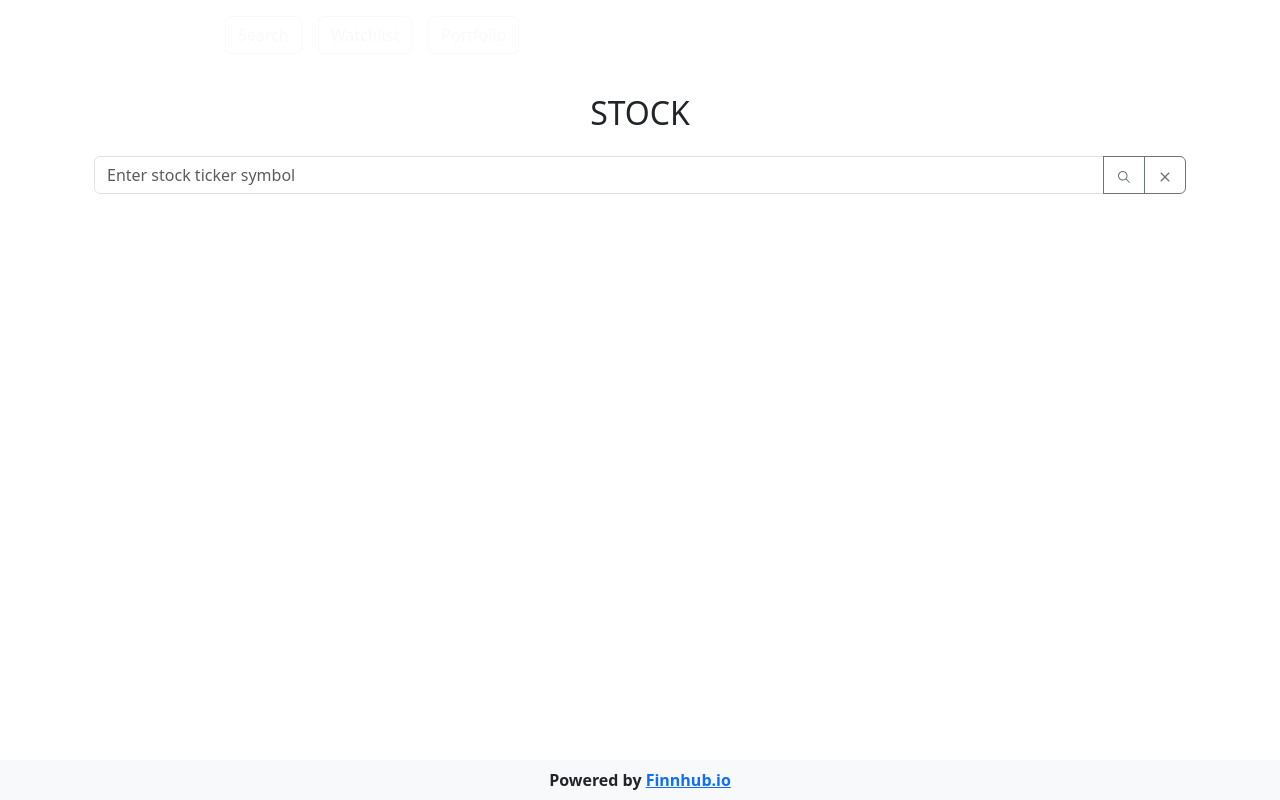
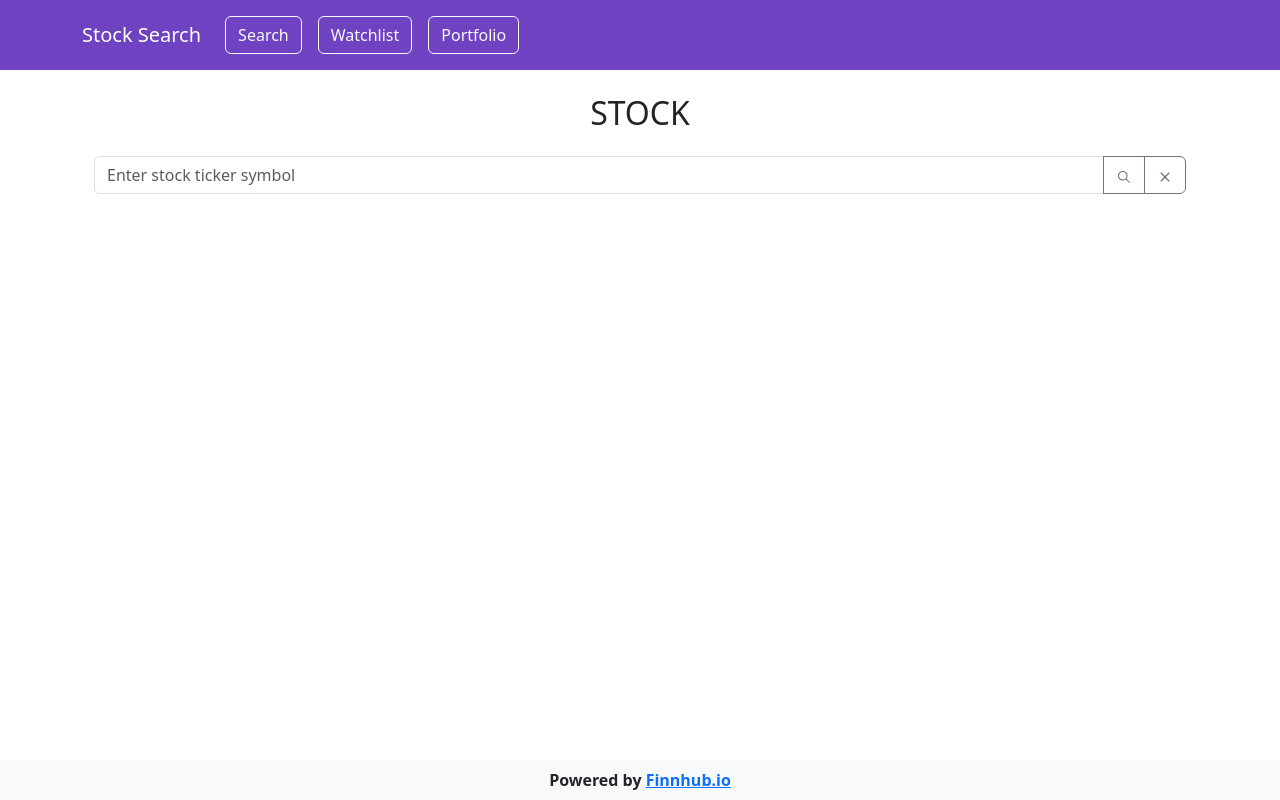
Before and after one commit to millonigada/stocktrends, a React (Create React App) app in the folder frontend/: page /search/home in a window 1280 px wide. Built offline with nearby package versions, Linux system fonts and the light colour scheme.

Commit message:
added cors again

```diff
--- a/frontend/src/components/Navbar.js
+++ b/frontend/src/components/Navbar.js
@@ -10,7 +10,7 @@ const StockNavbar = () => {
     const {search} = useAppContext()
 
     return (
-        <Navbar expand="lg" className="stocknavbar text-white" >
+        <Navbar expand="lg" className="stocknavbar text-white" style={{backgroundColor: '#6f42c1'}}>
         <Container >
           <Navbar.Brand href="/search/home" className='text-white'>Stock Search</Navbar.Brand>
           <Navbar.Toggle aria-controls="basic-navbar-nav" />
--- a/frontend/src/index.js
+++ b/frontend/src/index.js
@@ -5,8 +5,8 @@ import App from './App';
 import { AppContextProvider } from './context/AppContext';
 
 const root = ReactDOM.createRoot(document.getElementById('root'));
-// const serverURI = 'http://3.133.79.62/api/';
-const serverURI = '/api/';
+const serverURI = 'http://3.133.79.62/api/';
+// const serverURI = '/api/';
 // const serverURI = 'http://localhost:4000/api/';
 export default serverURI;
 
```
Also changed, not shown: 9 other files (tests, documents, lock files or other folders).
